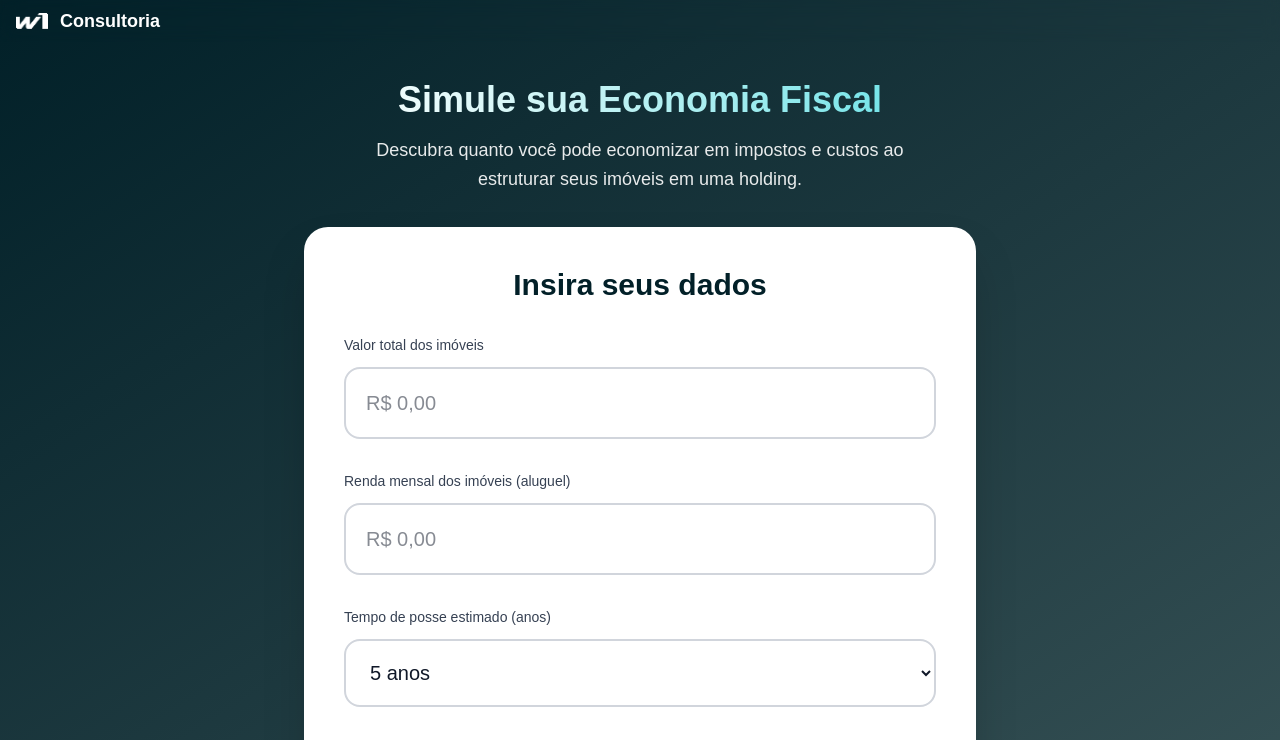
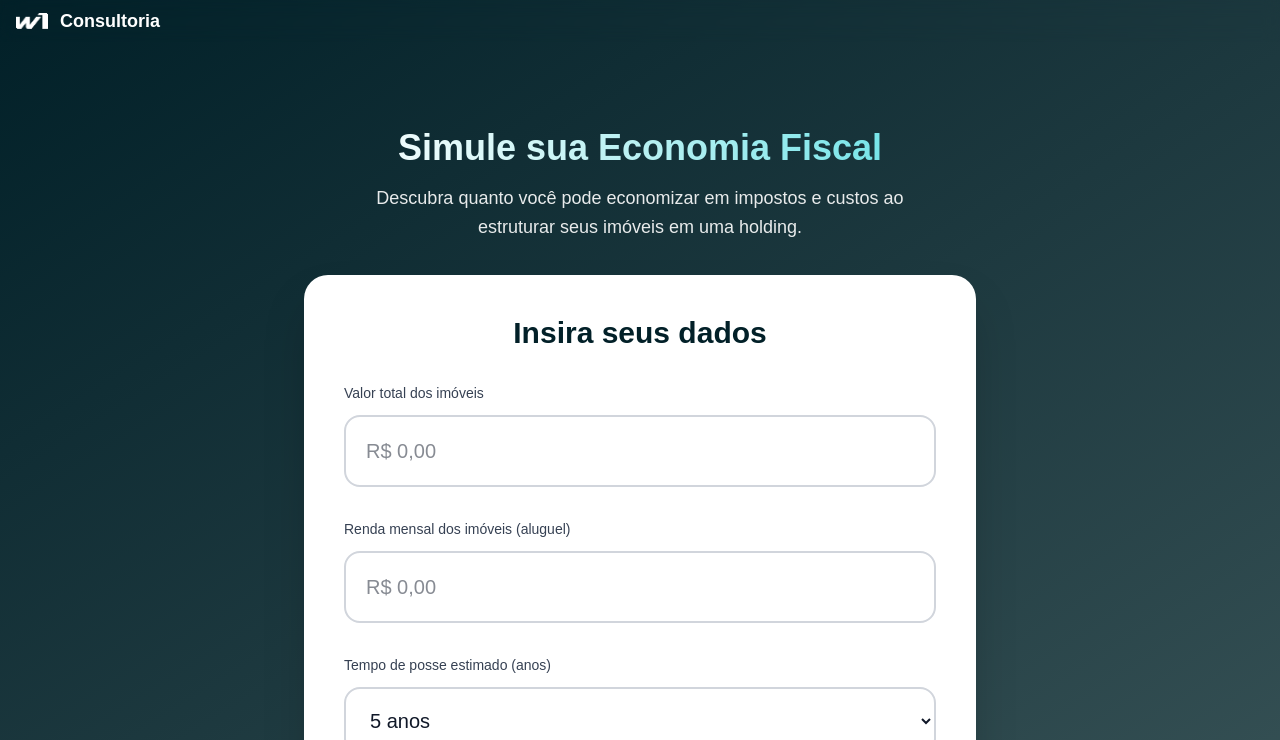
Before and after one commit to GabrielMartinsAlves/hackaton-w1-consulting, a Next.js app in the folder src/frontend/: page /simulacao in a window 1280 px wide. Shown: the top 740 px of the page. Built offline with nearby package versions, Linux system fonts and the light colour scheme.

Commit message:
fix: adciona espaçamento

```diff
--- a/src/frontend/src/app/simulacao/page.tsx
+++ b/src/frontend/src/app/simulacao/page.tsx
@@ -107,7 +107,7 @@ export default function SimulacaoPage() {
       </header>
 
       <main className="p-6 max-w-3xl mx-auto pt-20">
-        <div className="text-center mb-8 text-white px-4">
+        <div className="text-center mb-8 mt-12 text-white px-4">
           <h1 className="text-4xl font-bold mb-4 bg-gradient-to-r from-white to-[#5CE1E6] bg-clip-text text-transparent">
             Simule sua Economia Fiscal
           </h1>
```
